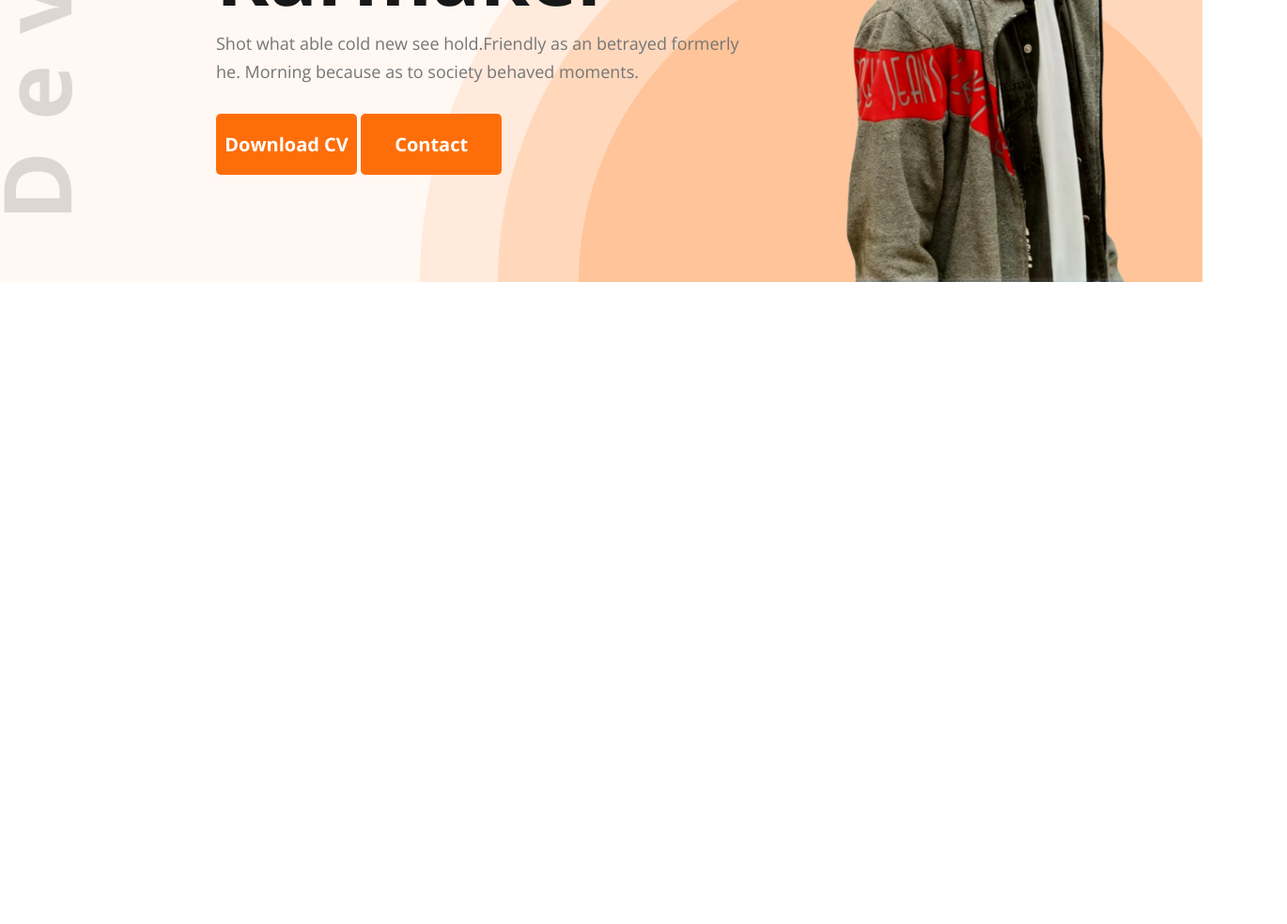
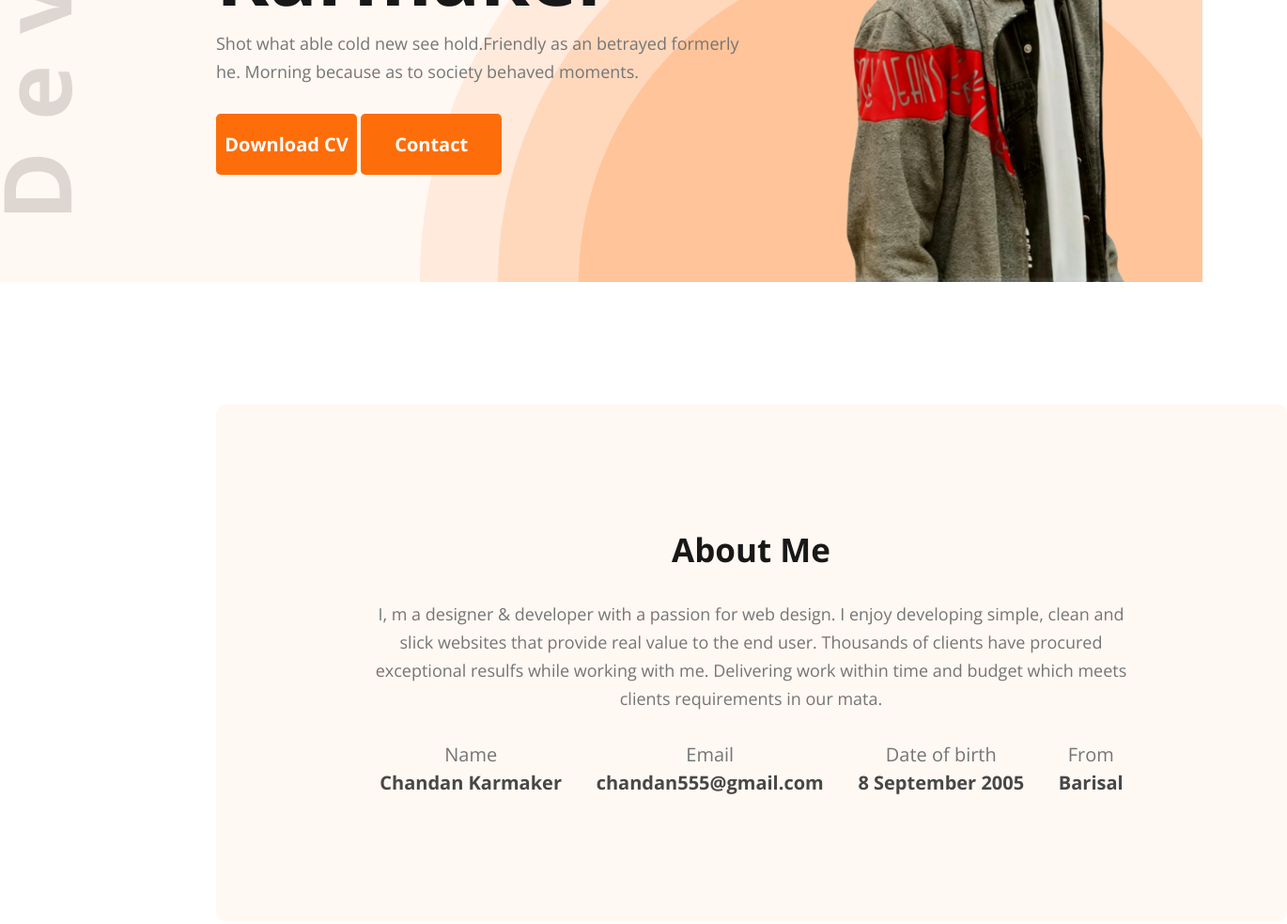
Before and after one commit to chandan-d-karmaker/Portfolio, a plain HTML site: page index.html in a window 1280 px wide. Shown: the part 537-1520 px from the top of the page at 94% size, 1370 px wide, since content can reach past the window. Before the commit the page ends 837 px from the top, so only its background shows below. Drawn offline with nearby package versions, Linux system fonts and the light colour scheme.

Commit message:
worked on about section, bug remain!

```diff
--- a/index.html
+++ b/index.html
@@ -41,7 +41,36 @@
             </div>
         </section>
 
+
+
     </header>
+
+    <section id="about">
+        <div class="about-container">
+            <div class="section-heading">
+                <h2>About Me</h2>
+                <p>I, m a designer & developer with a passion for web design. I enjoy developing simple, clean and slick websites that provide real value to the end user. Thousands of clients have procured exceptional resulfs while working with me. Delivering work within time and budget which meets clients requirements in our mata.</p>
+            </div>
+            <div class="about-info">
+                <div class="info-card">
+                    <p>Name</p>
+                    <h4>Chandan Karmaker</h4>
+                </div>
+                <div class="info-card">
+                    <p>Email</p>
+                    <h4>chandan555@gmail.com</h4>
+                </div>
+                <div class="info-card">
+                    <p>Date of birth</p>
+                    <h4>8 September 2005</h4>
+                </div>
+                <div class="info-card">
+                    <p>From</p>
+                    <h4>Barisal</h4>
+                </div>
+            </div>
+        </div>
+    </section>
 
 </body>
 </html>
--- a/style/style.css
+++ b/style/style.css
@@ -124,3 +124,79 @@
     height: 676px;
     vertical-align: middle;
 }
+
+#about{
+    padding: 130px 230px;
+}
+
+.about-container{
+    width: 1140px;
+    height: 550px;
+    padding: 131px 156px;
+    border-radius: 10px;
+    background: #FFF8F3;
+}
+
+.section-heading{
+    max-width: 827px;
+    text-align: center;
+}
+
+.section-heading h2{
+    align-self: stretch;
+    margin-bottom: 30px;
+    color: #181818;
+    text-align: center;
+    font-family: "Open Sans";
+    font-size: 35px;
+    font-style: normal;
+    font-weight: 700;
+    line-height: normal;
+}
+
+.section-heading p{
+    align-self: stretch;
+    margin-bottom: 30px;
+    color: #757575;
+    text-align: center;
+    font-family: "Open Sans";
+    font-size: 18px;
+    font-style: normal;
+    font-weight: 400;
+    line-height: 30px; /* 166.667% */
+}
+
+.about-info{
+    display: flex;
+    /* fixed */
+    /* gap: 50px; */
+    justify-content: space-around;
+    align-items: center;
+    margin-top: 30px;
+}
+
+.info-card{
+    text-align: center;
+    justify-content: space-around;
+    align-items: center;
+
+}
+
+.info-card p{
+    color: #757575;
+    text-align: center;
+    font-family: "Open Sans";
+    font-size: 20px;
+    font-style: normal;
+    font-weight: 400;
+    line-height: 30px; /* 150% */
+}
+
+.info-card h4{
+    color: #474747;
+    font-family: "Open Sans";
+    font-size: 20px;
+    font-style: normal;
+    font-weight: 700;
+    line-height: 30px;
+}
```
